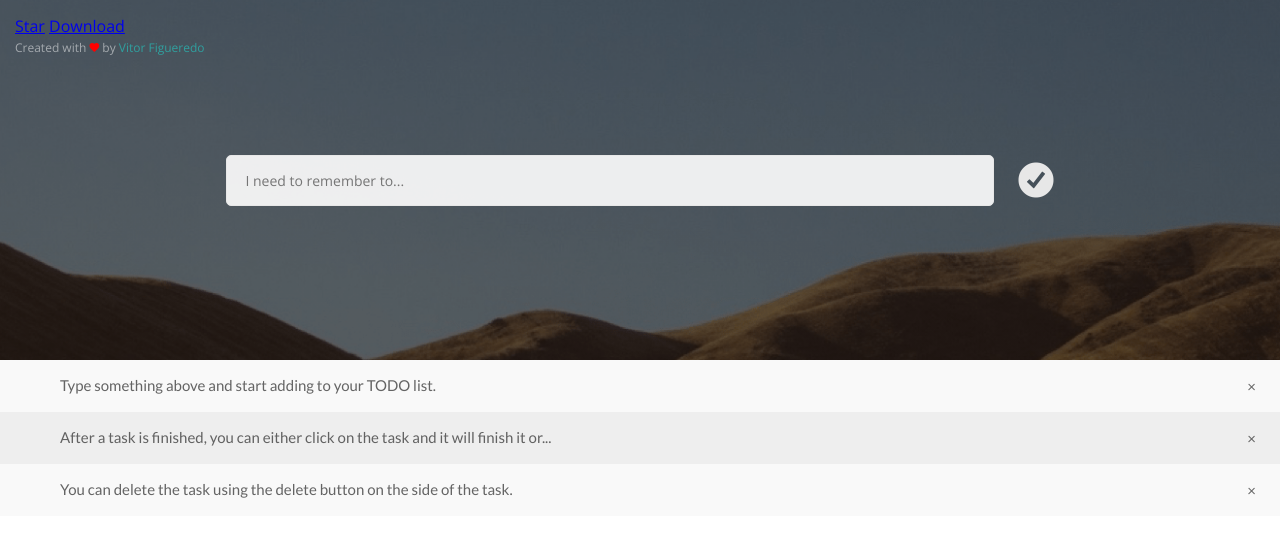
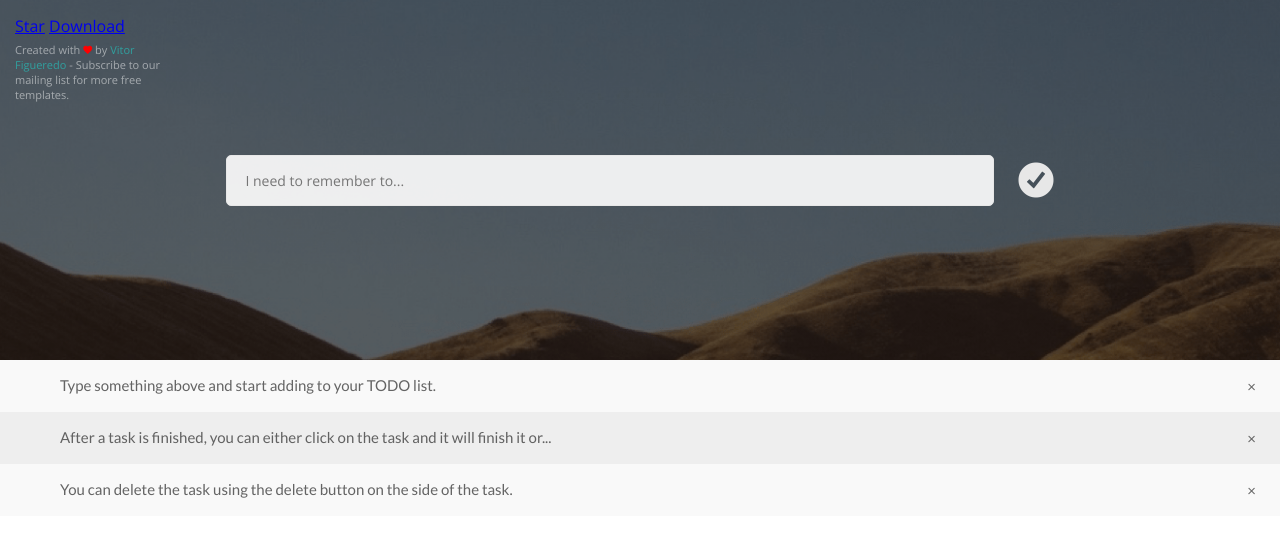
Before and after one commit to vitorfgd/ToDo-SampleWebsite, a plain HTML site: page index.html in a window 1280 px wide. Drawn offline with nearby package versions, Linux system fonts and the light colour scheme; a script that the page names is missing.

Commit message:
Last changes to the ToDo Template.

```diff
--- a/index.html
+++ b/index.html
@@ -5,16 +5,17 @@
 
     <meta charset="utf-8">
     <meta name="viewport" content="width=device-width, initial-scale=1.0">
+
     <link href="https://fonts.googleapis.com/css?family=Lato|Open+Sans" rel="stylesheet">
     <link href="https://code.ionicframework.com/ionicons/2.0.1/css/ionicons.min.css" rel="stylesheet" type="text/css">
     <link rel="stylesheet" type="text/css" href="style.css">
 
     <script async defer src="https://buttons.github.io/buttons.js"></script>
+    <script src="https://code.jquery.com/jquery-3.2.1.min.js" integrity="sha256-hwg4gsxgFZhOsEEamdOYGBf13FyQuiTwlAQgxVSNgt4=" crossorigin="anonymous"></script>
 
     <title>ToDoJS</title>
 
 </head>
-
 <body>
 
     <div class="github">
@@ -24,18 +25,16 @@
         <a class="github-button" href="https://github.com/vitorfgd/ToDo-SampleWebsite/archive/master.zip" data-icon="octicon-cloud-download" aria-label="Download vitorfgd/ToDo-SampleWebsite on GitHub">Download</a>
 
         <div id="copyright">
-            Created with <i class="ion-android-favorite heart"></i> by <a href="https://www.twitter.com/vitorfgd">Vitor Figueredo</a>
+            Created with <i class="ion-android-favorite heart"></i> by <a href="https://www.twitter.com/vitorfgd">Vitor Figueredo</a> - Subscribe to our mailing list for more free templates.
         </div>
 
     </div>
 
     <div class="header">
-
         <div class="add">
             <input type="text" class="add__description" id="myInput" placeholder="I need to remember to...">
             <button class="add__btn" onclick="newElement()"><i class="ion-checkmark-circled"></i></button>
         </div>
-
     </div>
 
     <ul id="myUL">
@@ -45,7 +44,7 @@
     </ul>
 
     <script src="todo.js"></script>
+    <script type="text/javascript" src="//downloads.mailchimp.com/js/signup-forms/popup/embed.js" data-dojo-config="usePlainJson: true, isDebug: false"></script><script type="text/javascript">require(["mojo/signup-forms/Loader"], function(L) { L.start({"baseUrl":"mc.us17.list-manage.com","uuid":"e833fd51b24ee4767b24e7c6a","lid":"048a6395d3"}) })</script>
 
 </body>
-
 </html>
--- a/style.css
+++ b/style.css
@@ -24,10 +24,11 @@ h1 {
 
 #copyright {
     position: relative;
-    margin-top: 2px;
+    width: 150px;
+    margin-top: 5px;
     color: rgba(255, 255, 255, 0.5);
-    font-size: 12px;
-    text-align: center;
+    font-size: 11px;
+    text-align: left;
 }
 
 #copyright a {
--- a/todo.js
+++ b/todo.js
@@ -38,6 +38,7 @@ function newElement() {
     } else {
         document.getElementById("myUL").appendChild(li);
     }
+
     document.getElementById("myInput").value = "";
 
     var span = document.createElement("SPAN");
@@ -57,6 +58,6 @@ function newElement() {
 var inputVar = document.getElementById("myInput");
 inputVar.addEventListener("keydown", function (e) {
     if (e.keyCode === 13) {
-        newElement ();
+        newElement();
     }
 });
```
Also changed, not shown: 2 other files.
